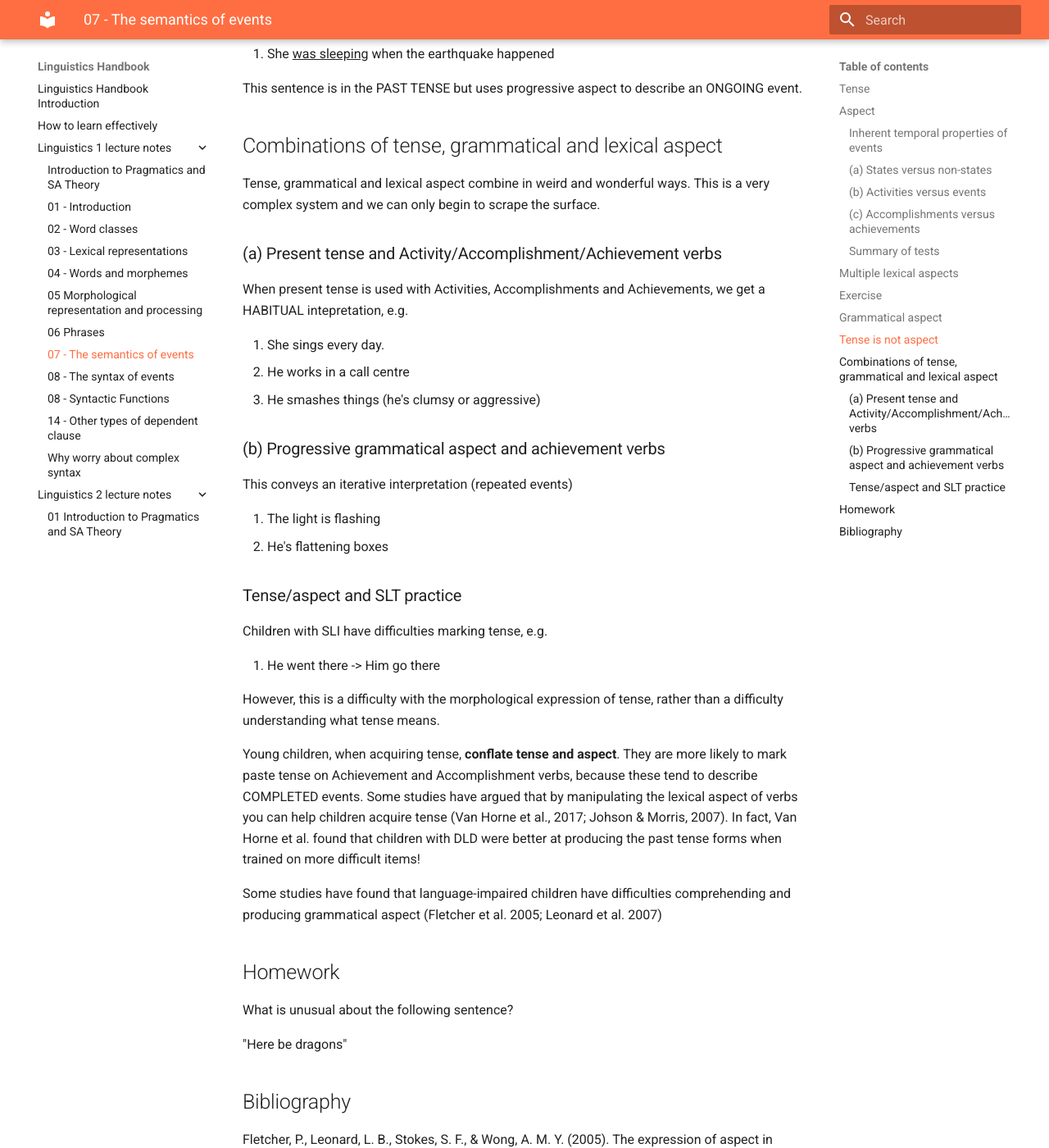
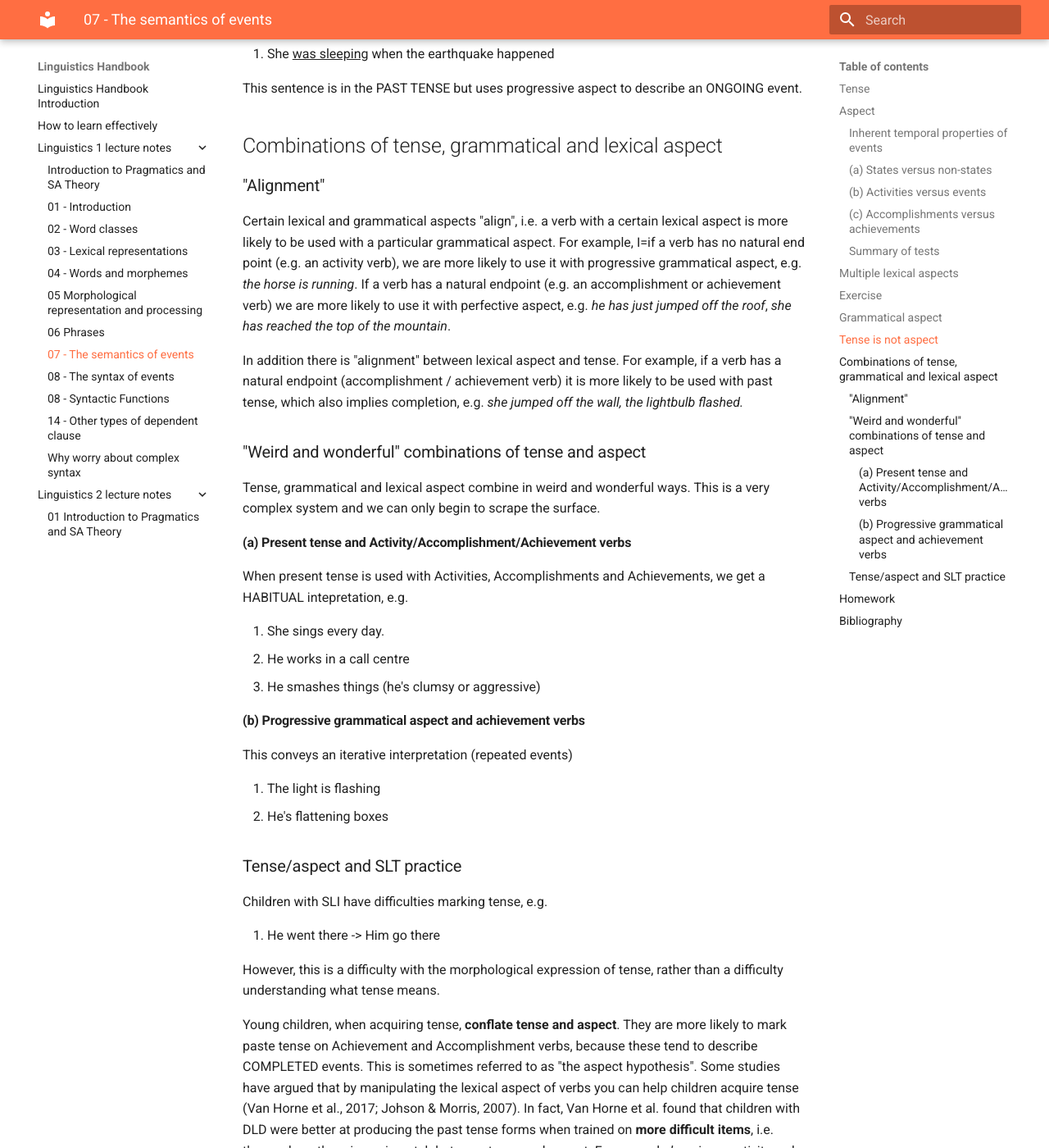
Before and after one commit to nickriches/linguistics_handbook, an MkDocs documentation site: the page built from docs/Linguistics 1 lecture notes/07 the semantics of events.md, in a window 1280 px wide and 1400 px high, scrolled down 5699 px. Shown: the whole window at 82% size. Built offline with MkDocs 1.6.1 and Material for MkDocs 9.7.7, drawn with Linux system fonts in a browser that asks for light colours; some of the changed text lies outside the part shown.

Commit message:
changes to lexical aspect

```diff
--- a/docs/Linguistics 1 lecture notes/07 the semantics of events.md
+++ b/docs/Linguistics 1 lecture notes/07 the semantics of events.md
@@ -179,9 +179,17 @@ This sentence is in the PAST TENSE but uses progressive aspect to describe an ON
 
 ## Combinations of tense, grammatical and lexical aspect
 
+### "Alignment"
+
+Certain lexical and grammatical aspects "align", i.e. a verb with a certain lexical aspect is more likely to be used with a particular grammatical aspect. For example, I=if a verb has no natural end point (e.g. an activity verb), we are more likely to use it with progressive grammatical aspect, e.g. *the horse is running*. If a verb has a natural endpoint (e.g. an accomplishment or achievement verb) we are more likely to use it with perfective aspect, e.g. *he has just jumped off the roof*, *she has reached the top of the mountain*.
+
+In addition there is "alignment" between lexical aspect and tense. For example, if a verb has a natural endpoint (accomplishment / achievement verb) it is more likely to be used with past tense, which also implies completion, e.g. *she jumped off the wall, the lightbulb flashed.*
+
+### "Weird and wonderful" combinations of tense and aspect
+
 Tense, grammatical and lexical aspect combine in weird and wonderful ways. This is a very complex system and we can only begin to scrape the surface.
 
-### (a) Present tense and Activity/Accomplishment/Achievement verbs
+#### (a) Present tense and Activity/Accomplishment/Achievement verbs
 
 When present tense is used with Activities, Accomplishments and Achievements, we get a HABITUAL intepretation, e.g.
 
@@ -189,7 +197,7 @@ When present tense is used with Activities, Accomplishments and Achievements, we
 2. He works in a call centre
 3. He smashes things (he's clumsy or aggressive)
 
-### (b) Progressive grammatical aspect and achievement verbs
+#### (b) Progressive grammatical aspect and achievement verbs
 
 This conveys an iterative interpretation (repeated events)
 
@@ -204,7 +212,7 @@ Children with SLI have difficulties marking tense, e.g.
 
 However, this is a difficulty with the morphological expression of tense, rather than a difficulty understanding what tense means.
 
-Young children, when acquiring tense, **conflate tense and aspect**. They are more likely to mark paste tense on Achievement and Accomplishment verbs, because these tend to describe COMPLETED events. Some studies have argued that by manipulating the lexical aspect of verbs you can help children acquire tense (Van Horne et al., 2017; Johson & Morris, 2007). In fact, Van Horne et al. found that children with DLD were better at producing the past tense forms when trained on more difficult items!
+Young children, when acquiring tense, **conflate tense and aspect**. They are more likely to mark paste tense on Achievement and Accomplishment verbs, because these tend to describe COMPLETED events. This is sometimes referred to as "the aspect hypothesis". Some studies have argued that by manipulating the lexical aspect of verbs you can help children acquire tense (Van Horne et al., 2017; Johson & Morris, 2007). In fact, Van Horne et al. found that children with DLD were better at producing the past tense forms when trained on **more difficult items**, i.e. those where there is a <u>mismatch</u> between tense and aspect. For example *hum* is an activity verb, so tends to be used with progressive grammatical aspect (*she is humming*) and is rarely produced in the past tense (e.g. *she hummed*). Elicit mismatch verbs such as *hummed* seems to help children to learn to produce the past tense.
 
 Some studies have found that language-impaired children have difficulties comprehending and producing grammatical aspect (Fletcher et al. 2005; Leonard et al. 2007)
 
```
Also changed, not shown: site/Linguistics 1 lecture notes/07 the semantics of events/index.html, site/search/search_index.json, site/sitemap.xml, 3 other files.
